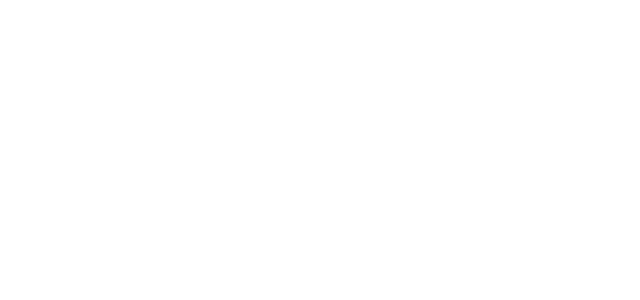
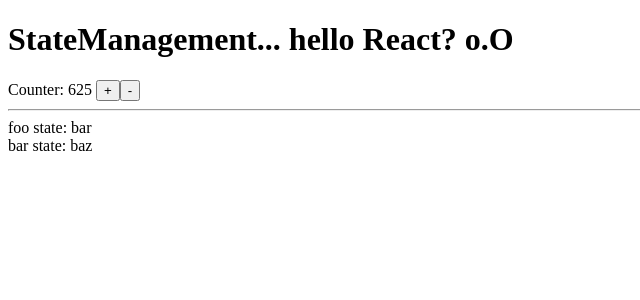
Before and after one commit to JStruk/nuxt-lightning-talk, a Nuxt app: page /state-management in a window 1280 px wide. Before the commit this address had no page. Shown: the top 300 px of the page, without its empty margins (0-640 px from the left). Built offline with nearby package versions, Linux system fonts and the light colour scheme.

Commit message:
implement state-management page
* also implement useBar and useFoo to demonstrate state composables

```diff
--- /dev/null
+++ b/composables/useBar.ts
@@ -0,0 +1,3 @@
+export const useBar = () => {
+    return useState('bar', () => 'baz')
+}
--- /dev/null
+++ b/composables/useFoo.ts
@@ -0,0 +1,3 @@
+export default function () {
+    return useState('foo', () => 'bar')
+}
--- /dev/null
+++ b/pages/state-management.vue
@@ -0,0 +1,30 @@
+<template>
+    <div>
+        <h1> StateManagement... hello React? o.O</h1>
+
+        <div>
+            Counter: {{ counter }}
+            <button @click="counter++">
+                +
+            </button>
+            <button @click="counter--">
+                -
+            </button>
+        </div>
+
+        <hr />
+        <div>
+            <span>foo state: {{ foo }}</span>
+        </div>
+        <div>
+            <span>bar state: {{ bar }}</span>
+        </div>
+    </div>
+</template>
+
+<script setup>
+const counter = useState('counter', () => Math.round(Math.random() * 1000))
+
+const foo = useFoo();
+const bar = useBar();
+</script>
```
